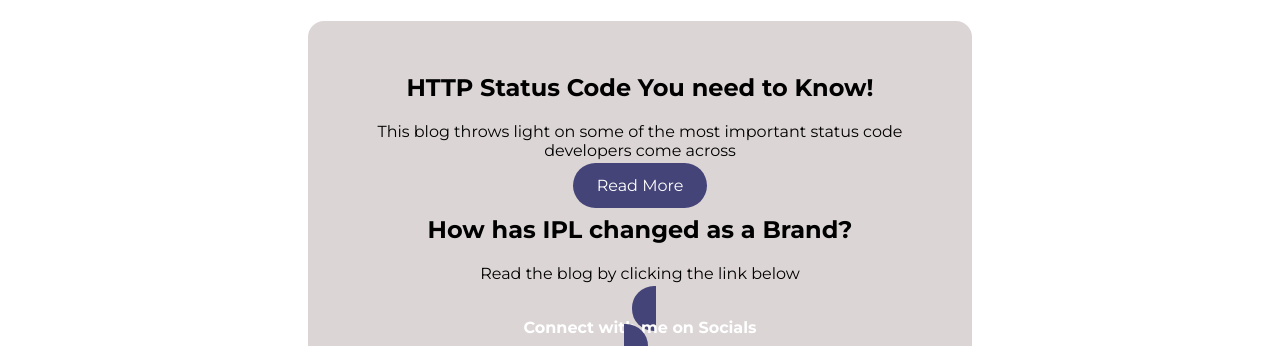
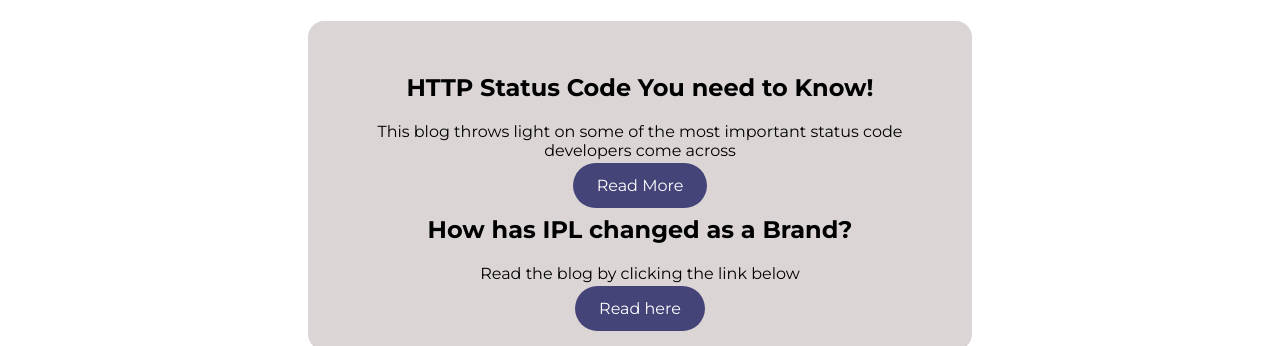
Before and after one commit to atharvabhanage02/my-portfolio, a plain HTML site: page blogs.html in a window 1280 px wide. Shown: the part 722-1068 px from the top of the page. Drawn offline with nearby package versions, Linux system fonts and the light colour scheme.

Commit message:
error corrected

```diff
--- a/blogs.html
+++ b/blogs.html
@@ -35,7 +35,7 @@
 
         <h1>How has IPL changed as a Brand?</h1>
         <p>Read the blog by clicking the link below</p>
-        <a class="links-primary" href="https://atharvabhanage.hashnode.dev/how-has-ipl-changed-as-a-brand" target="_blank></a>
+        <a class="links-primary" href="https://atharvabhanage.hashnode.dev/how-has-ipl-changed-as-a-brand" target="_blank">Read here</a>
     </section>
     <footer class="footer">
         <div class="footer-div">Connect with me on Socials</div>
```
